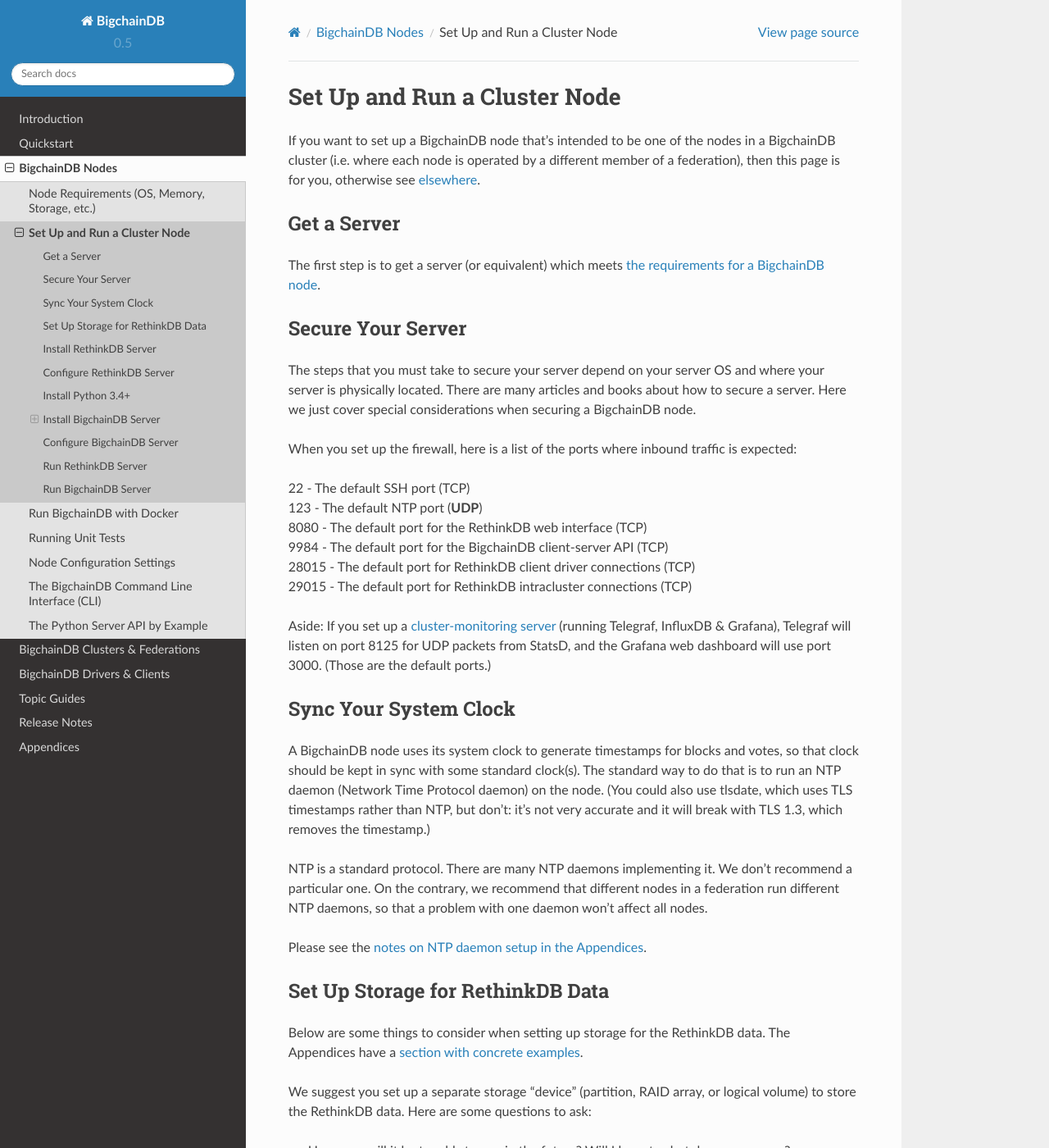
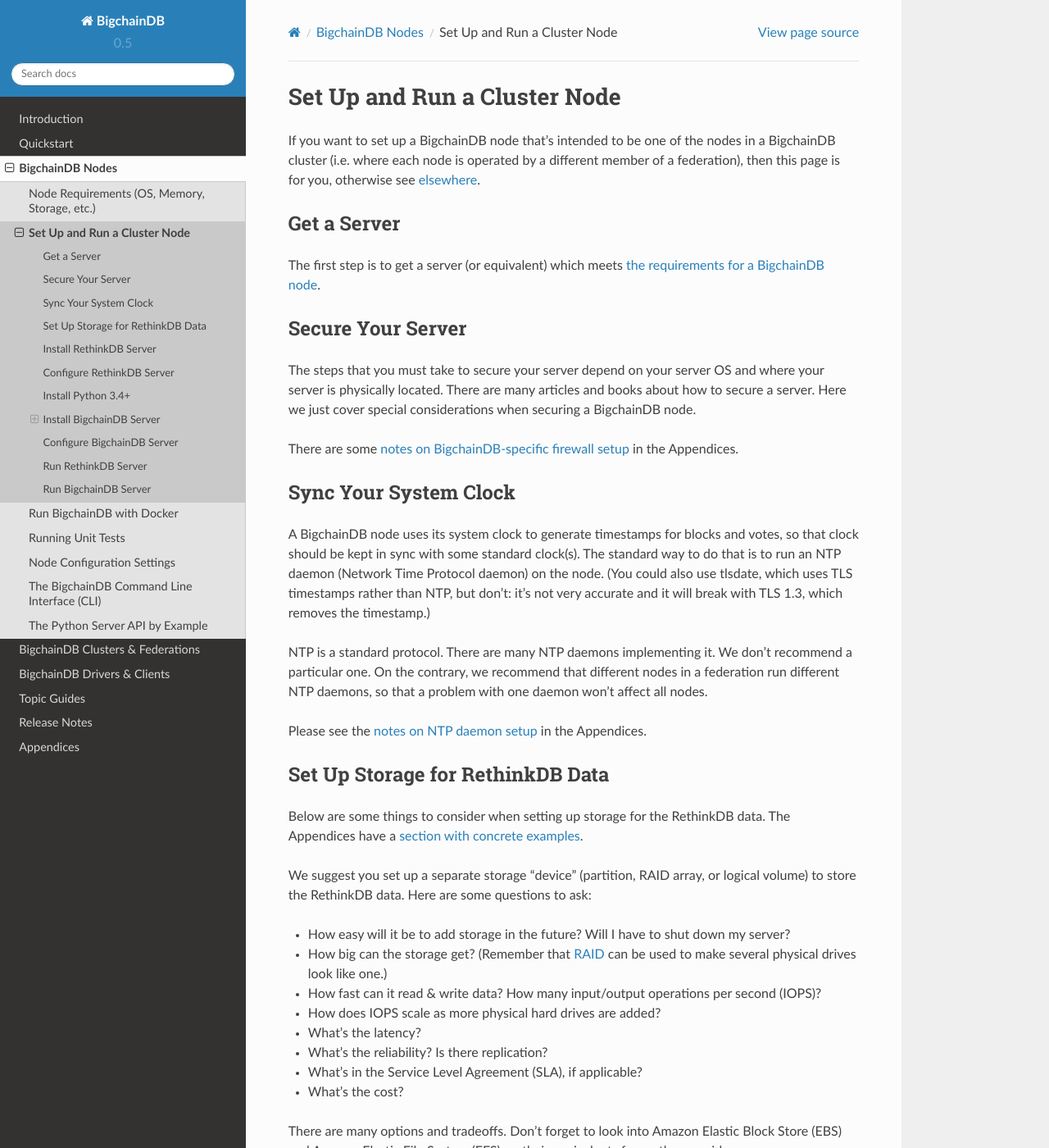
Before and after one commit to bigchaindb/bigchaindb, a Sphinx documentation site: the page built from docs/source/nodes/setup-run-node.md, in a window 1280 px wide and 1400 px high. Shown: the whole window at 82% size. Built offline with Sphinx 7.4.7 and the Read the Docs theme 2.0.0, drawn with Linux system fonts in a browser that asks for light colours.

Commit message:
Docs: expanded firewall notes & moved to Appendices

```diff
--- a/docs/source/appendices/index.rst
+++ b/docs/source/appendices/index.rst
@@ -11,6 +11,7 @@
    cryptography
    the-Bigchain-class
    consensus
+   firewall-notes
    ntp-notes
    example-rethinkdb-storage-setups
    local-rethinkdb-cluster
--- a/docs/source/nodes/setup-run-node.md
+++ b/docs/source/nodes/setup-run-node.md
@@ -12,16 +12,7 @@
 
 The steps that you must take to secure your server depend on your server OS and where your server is physically located. There are many articles and books about how to secure a server. Here we just cover special considerations when securing a BigchainDB node.
 
-When you set up the firewall, here is a list of the ports where inbound traffic is expected:
-
-22 - The default SSH port (TCP) <br>
-123 - The default NTP port (**UDP**) <br>
-8080 - The default port for the RethinkDB web interface (TCP) <br>
-9984 - The default port for the BigchainDB client-server API (TCP) <br>
-28015 - The default port for RethinkDB client driver connections (TCP) <br>
-29015 - The default port for RethinkDB intracluster connections (TCP)
-
-Aside: If you set up a [cluster-monitoring server](../clusters-feds/monitoring.html) (running Telegraf, InfluxDB & Grafana), Telegraf will listen on port 8125 for UDP packets from StatsD, and the Grafana web dashboard will use port 3000. (Those are the default ports.)
+There are some [notes on BigchainDB-specific firewall setup](../appendices/firewall-notes.html) in the Appendices.
 
 
 ## Sync Your System Clock
@@ -30,7 +21,7 @@
 
 NTP is a standard protocol. There are many NTP daemons implementing it. We don't recommend a particular one. On the contrary, we recommend that different nodes in a federation run different NTP daemons, so that a problem with one daemon won't affect all nodes.
 
-Please see the [notes on NTP daemon setup in the Appendices](../appendices/ntp-notes.html).
+Please see the [notes on NTP daemon setup](../appendices/ntp-notes.html) in the Appendices.
 
 
 ## Set Up Storage for RethinkDB Data
```
Also changed, not shown: docs/source/appendices/firewall-notes.md (added, +23 -0 lines), docs/source/clusters-feds/future-docs.md (+0 -2 lines).
